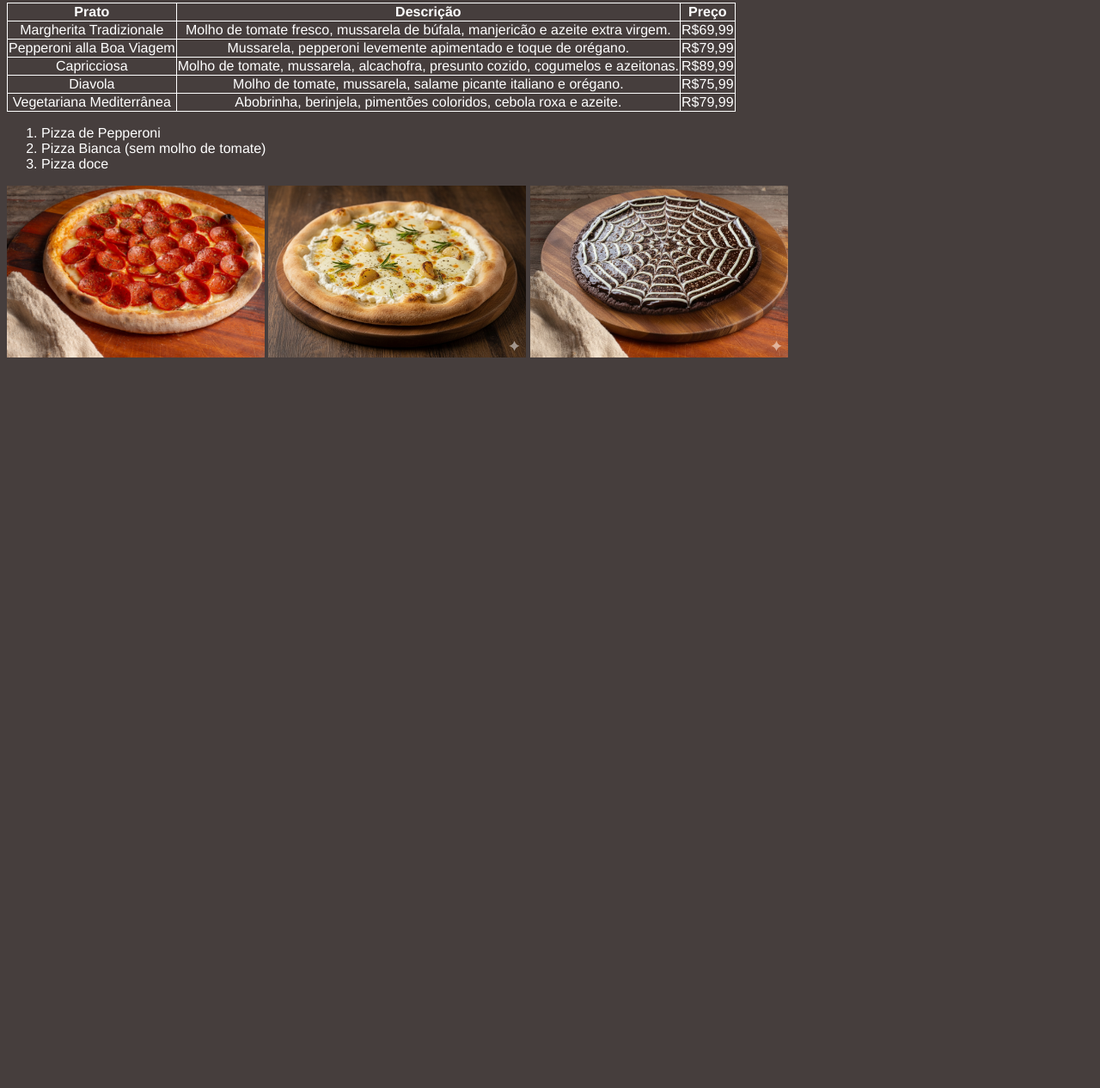
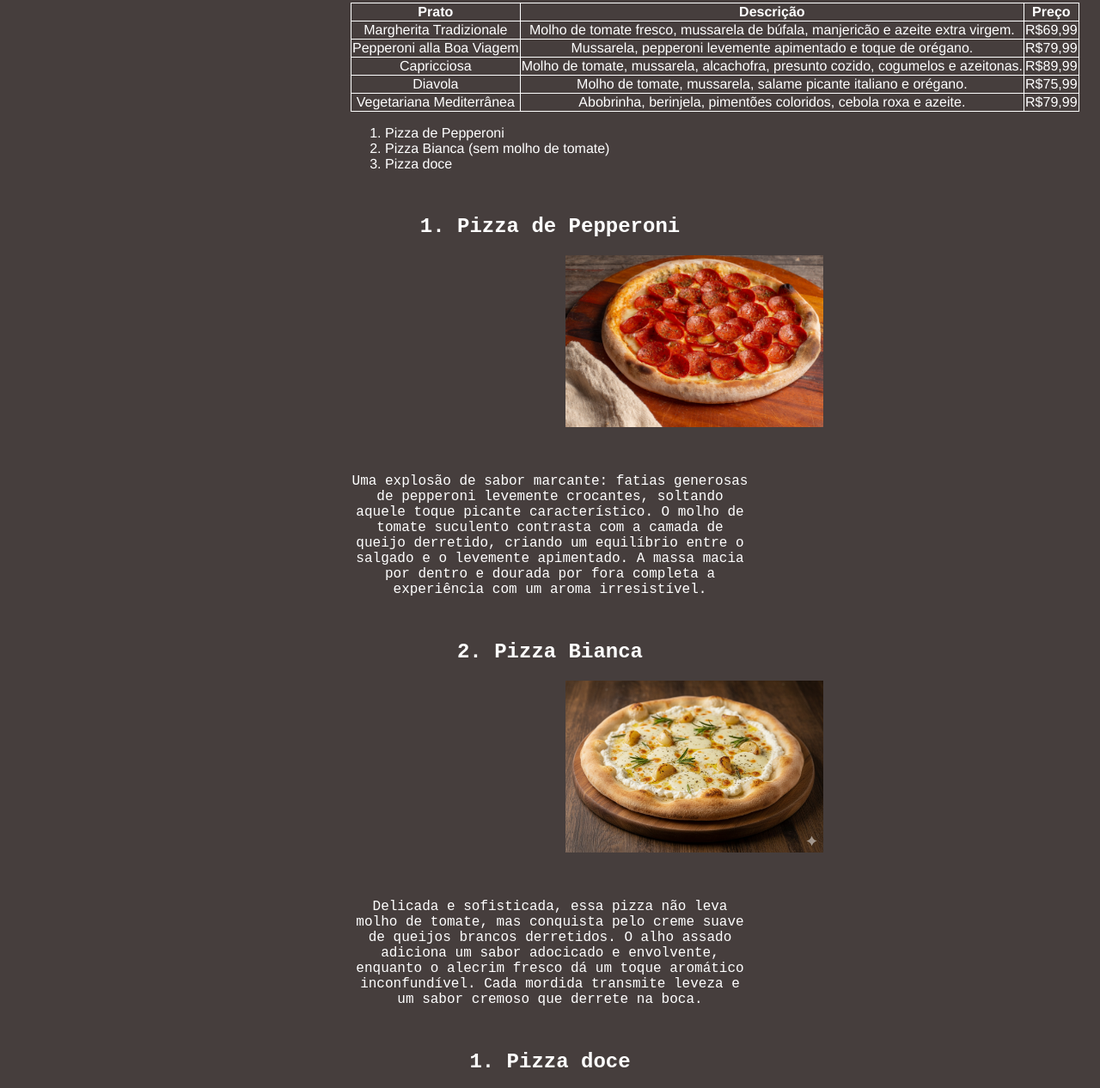
Before and after one commit to WillPontes/mini-restaurante-Jose-Pontes, a plain HTML site: page cardapio.html in a window 1280 px wide. Shown: the part 273-1539 px from the top of the page at 86% size. Before the commit the page ends 800 px from the top, so only its background shows below. Drawn offline with Linux system fonts and the light colour scheme.

Commit message:
Add files via upload

```diff
--- a/cardapio.html
+++ b/cardapio.html
@@ -1,5 +1,6 @@
 <!DOCTYPE html>
 <html lang="pt-Br">
+
 <head>
     <meta charset="UTF-8">
     <meta name="viewport" content="width=device-width, initial-scale=1.0">
@@ -8,21 +9,39 @@
         table {
 
             border-collapse: collapse;
+            margin-left: 400px;
 
         }
-        td{
+
+        td {
             text-align: center;
         }
 
-        table, th, td {
+        table,
+        th,
+        td {
             border: 1px solid white;
+            text-align: center;
+
         }
 
+        p {
+
+            text-align: center;
+
+            margin-top: 50px;
+            margin-left: 400px;
+            margin-right: 400px;
+
+            color: white;
+            font-family: 'Courier New', Courier, monospace;
+        }
     </style>
 
     <title>Cardápio</title>
     <link rel="stylesheet" href="./css/style.css">
 </head>
+
 <body>
     <header>
         <nav>
@@ -69,15 +88,36 @@
                 <td>R$79,99</td>
             </tr>
         </table>
-        <ol style="color: white;">
+        <ol style="color: white; margin-left: 400px;">
             <li>Pizza de Pepperoni</li>
             <li>Pizza Bianca (sem molho de tomate)</li>
             <li>Pizza doce</li>
         </ol>
-        <img src="./img/pepperoni.jpeg" alt="Imagem da pizza de pepperoni" width="300px">
-        <img src="./img/pizzabianca.png" alt="Imagem da pizza bianca" width="300px">
-        <img src="./img/pizzachocolate.png" alt="Imagem da pizza de chocolate" width="300px">
+        <h2
+            style="text-align: center;   margin-top: 50px; font-family: 'Courier New', Courier, monospace; color: white;">
+            1. Pizza de Pepperoni</h2>
+        <img src="./img/pepperoni.jpeg" alt="Imagem da pizza de pepperoni" width="300px" style="margin-left: 650px;">
+        <p>Uma explosão de sabor marcante: fatias generosas de pepperoni levemente crocantes, soltando aquele toque
+            picante característico. O molho de tomate suculento contrasta com a camada de queijo derretido, criando um
+            equilíbrio entre o salgado e o levemente apimentado. A massa macia por dentro e dourada por fora completa a
+            experiência com um aroma irresistível.</p>
+        <h2
+            style="text-align: center;   margin-top: 50px; font-family: 'Courier New', Courier, monospace; color: white;">
+            2. Pizza Bianca</h2>
+        <img src="./img/pizzabianca.png" alt="Imagem da pizza bianca" width="300px" style="margin-left: 650px;">
+        <p>Delicada e sofisticada, essa pizza não leva molho de tomate, mas conquista pelo creme suave de queijos
+            brancos derretidos. O alho assado adiciona um sabor adocicado e envolvente, enquanto o alecrim fresco dá um
+            toque aromático inconfundível. Cada mordida transmite leveza e um sabor cremoso que derrete na boca.</p>
+        <h2
+            style="text-align: center;   margin-top: 50px; font-family: 'Courier New', Courier, monospace; color: white;">
+            1. Pizza doce</h2>
+        <img src="./img/pizzachocolate.png" alt="Imagem da pizza de chocolate" width="300px"
+            style="margin-left: 650px;">
+        <p>Uma tentação irresistível: a base crocante recebe uma generosa camada de creme de chocolate aveludado,
+            coberta com fios de chocolate branco formando uma teia artística. O contraste entre o doce intenso do
+            chocolate e a suavidade da massa cria uma sobremesa que é ao mesmo tempo crocante, cremosa e viciante.</p>
     </main>
     <footer></footer>
 </body>
+
 </html>
```
Also changed, not shown: contato.html (+29 -7 lines), index.html (+17 -7 lines).
